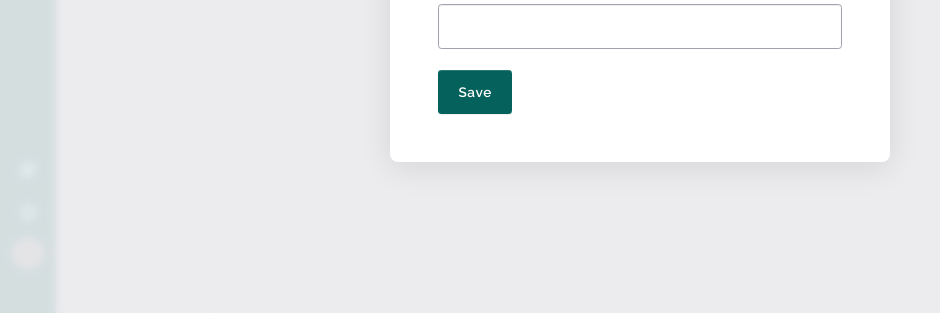
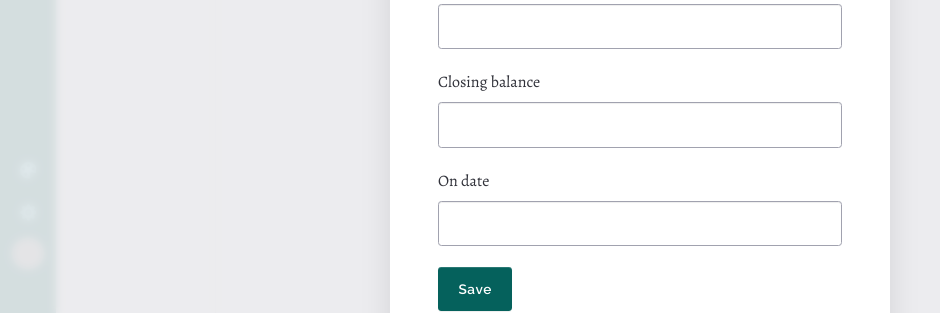
Before and after one commit to taylorgorman/money-firebase, a React (Create React App) app: page /accounts in a window 1280 px wide. Shown: the part 484-797 px from the top of the page, without its empty margins (0-940 px from the left). Built offline with nearby package versions, Linux system fonts and the light colour scheme; no server answers; the database is empty; sample sign-in values are in the browser's storage; grey boxes are pictures that could not be loaded.

Commit message:
form message, catch create account errors
not sure how to emulate an error, though, so this is untested

```diff
--- a/src/components/ui/Form/index.jsx
+++ b/src/components/ui/Form/index.jsx
@@ -1,5 +1,6 @@
 import { Formik } from 'formik'
-import { Button, Form as BsForm } from 'react-bootstrap'
+import { useState } from 'react'
+import { Alert, Button, Form as BsForm } from 'react-bootstrap'
 import * as Yup from 'yup'
 
 import { dashed } from '../../../utilities/formatString'
@@ -23,6 +24,9 @@ export default function Form( {
   submitButtonText = 'Submit',
   onSubmit,
 } ) {
+  const [formMessageVariant, setFormMessageVariant] = useState( 'info' )
+  const [formMessageText, setFormMessageText] = useState( '' )
+
   // field fallbacks
   const controls = fields.map( ( field ) => ( {
     ...field,
@@ -48,13 +52,18 @@ export default function Form( {
     } )
   ), {} ) )
 
+  function setFormMessage( variant, text ) {
+    setFormMessageVariant( variant )
+    setFormMessageText( text )
+  }
+
   // render
   return (
     <Formik
       initialValues={ values }
       validationSchema={ validationSchema }
       onSubmit={ ( values, { setSubmitting } ) => {
-        onSubmit( values )
+        onSubmit( values, setFormMessage )
         setSubmitting( false )
       } }
     >
@@ -125,9 +134,14 @@ export default function Form( {
               </BsForm.Group>
             )
           } ) }
-          <Button variant="primary" type="submit" disabled={ isSubmitting }>
-            { submitButtonText }
-          </Button>
+          <div className="d-flex align-items-start">
+            <Button variant="primary" type="submit" disabled={ isSubmitting }>
+              { submitButtonText }
+            </Button>
+            { formMessageText && (
+              <Alert variant={ formMessageVariant }>{ formMessageText }</Alert>
+            ) }
+          </div>
         </BsForm>
       ) }
     </Formik>
--- a/src/pages/Accounts/index.jsx
+++ b/src/pages/Accounts/index.jsx
@@ -164,13 +164,29 @@ function ModalAddAccount( { show, onHide } ) {
             },
             {
               label: 'Description',
-              validation: Yup.string().max( 40, 'Maximum description length is 40 characters' ),
+              validation: Yup.string().max( 50, 'Maximum description length is 40 characters' ),
+            },
+            {
+              type: 'number',
+              label: 'Closing balance',
+              validation: Yup.number()
+                .typeError( 'Balance must a number' )
+                .required( 'Required' ),
+            },
+            {
+              id: 'closing-balance-date',
+              label: 'On date',
+              validation: Yup.date().required( 'Required' ),
             },
           ] }
           submitButtonText="Save"
-          onSubmit={ ( values ) => {
-            console.log( 'ModalAddAccount onSubmit values', values )
-            createData( 'accounts', values )
+          onSubmit={ async ( values, setFormMessage ) => {
+            try {
+              await createData( 'accounts', values )
+              onHide()
+            } catch ( error ) {
+              setFormMessage( 'danger', error )
+            }
           } }
         />
       </Modal.Body>
--- a/src/styles/bootstrap.scss
+++ b/src/styles/bootstrap.scss
@@ -118,6 +118,9 @@ a,
 
 // Forms
 //
+form .btn[type=submit] {
+  margin-right: $spacer / 2;
+}
 .form-check-input,
 .form-check-label {
   cursor: pointer;
@@ -210,6 +213,12 @@ a.list-group-item {
   }
 }
 
+// Alerts
+//
+.alert {
+  font-style: italic;
+}
+
 // Cards
 //
 .card-group {
--- a/src/styles/variables.scss
+++ b/src/styles/variables.scss
@@ -154,6 +154,11 @@ $custom-select-indicator-padding: 1em;
 
 $form-feedback-font-size: 1em;
 
+// Alerts
+//
+$alert-padding-y: .5rem;
+$alert-padding-x: 1rem;
+
 // Badges
 //
 $badge-font-weight: bold;
```
